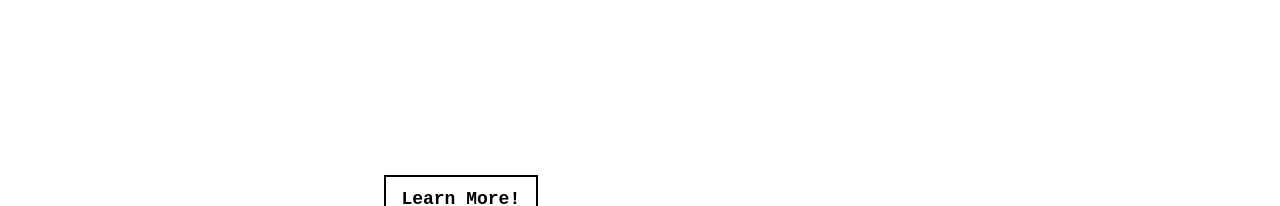
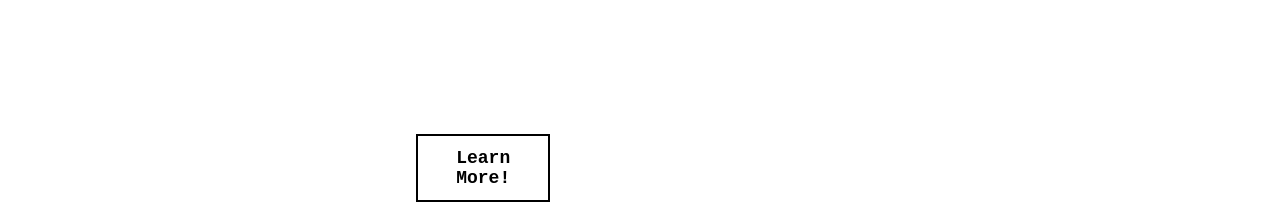
Before and after one commit to ScorpyG/justinhoang, a React (Create React App) app: page / in a window 1280 px wide. Shown: the part 386-592 px from the top of the page. Built offline with nearby package versions, Linux system fonts and the light colour scheme.

Commit message:
Add type-writer animation and footer mobile view

```diff
--- a/package.json
+++ b/package.json
@@ -7,14 +7,14 @@
     "@testing-library/react": "^11.2.7",
     "@testing-library/user-event": "^12.8.3",
     "moment-timezone": "^0.5.33",
-    "netlify-cli": "^6.9.2",
     "react": "^17.0.2",
     "react-dom": "^17.0.2",
     "react-live-clock": "^5.2.0",
     "react-moment": "^1.1.1",
     "react-router-dom": "^5.2.0",
-    "react-scripts": "4.0.3",
+    "react-scripts": "^5.0.0",
     "react-tilt": "^0.1.4",
+    "typewriter-effect": "^2.18.2",
     "web-vitals": "^1.1.2"
   },
   "scripts": {
--- a/src/App.css
+++ b/src/App.css
@@ -116,12 +116,18 @@ label.active:before {
 }
 
 /*---------------Hero Text / Introduction---------------*/
+.type-writer {
+    display: inline-flex;
+    margin-top: 0;
+    margin-left: 5px;
+}
+
 #body-text {
     min-height: calc(100vh - 40px - 40px - 73px - 90px - 35px);
 }
 
 #body-text {
-    width: 40%;
+    width: 35%;
 
     display: grid;
     place-content: center;
@@ -133,7 +139,7 @@ label.active:before {
 }
 
 .hero-text h1, .hero-text h2, .hero-text p {
-    margin: 15px 0px 15px 0px;
+    margin: 10px 0px 10px 0px;
     cursor: default;
 }
 
@@ -711,7 +717,7 @@ footer {
     }
     .media a {
         font-size: 1em;
-        margin: 0px 10px 0px 10px;
+        margin: 0 2rem;
     }
     .card:hover {
         transform: none;
@@ -733,6 +739,7 @@ footer {
     }
     /*-------------Index Page Responsive-------------*/
     #body-text {
+        min-height: calc(100vh - 100px - 50px - 73px - 90px - 35px);
         width: 85%;
     }
     header {
--- a/src/App.js
+++ b/src/App.js
@@ -1,5 +1,6 @@
 import "./App.css";
 import { Link } from "react-router-dom";
+import Typewriter from "typewriter-effect";
 
 function App() {
   return (
@@ -34,8 +35,20 @@ function App() {
               <b>Message me!</b>
             </a>
           </p>
-          <p>
-            Currently Coding: <b>JavaScript | ReactJS | Node | HTML & CSS</b>
+          <p className="type-writer">
+            Currently coding with
+            <b>
+              <Typewriter
+                options={{
+                  cursor: " <",
+                  strings: ["JavaScript", "React.js", "Node.js", "HTML & CSS"],
+                  autoStart: true,
+                  loop: true,
+                  skipAddStyles: true,
+                  wrapperClassName: 'type-writer'
+                }}
+              />
+            </b>
           </p>
         </span>
         <span className="mid-text">
--- a/src/components/About.js
+++ b/src/components/About.js
@@ -36,11 +36,11 @@ const About = () => {
                     </div>
                     <div>
                         <i className="fab fa-react"></i>
-                        <h3>ReactJS</h3>
+                        <h3>React.js</h3>
                     </div>
                     <div>
                         <i className="fab fa-node"></i>
-                        <h3>Node/Express</h3>
+                        <h3>Node.js</h3>
                     </div>
                     <div>
                         <i className="fas fa-code"></i>
```
Also changed, not shown: 1 other file (tests, documents, lock files or other folders).
